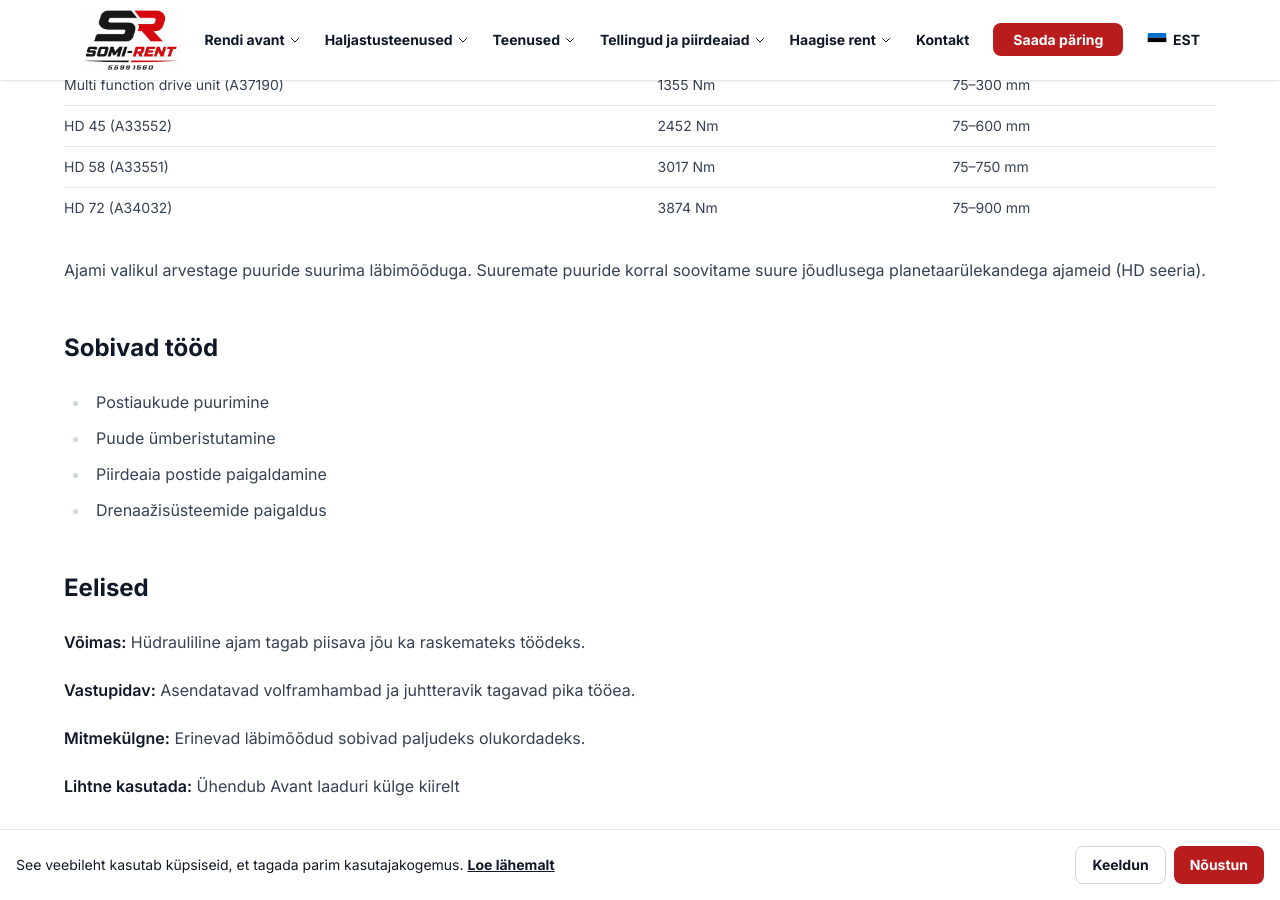
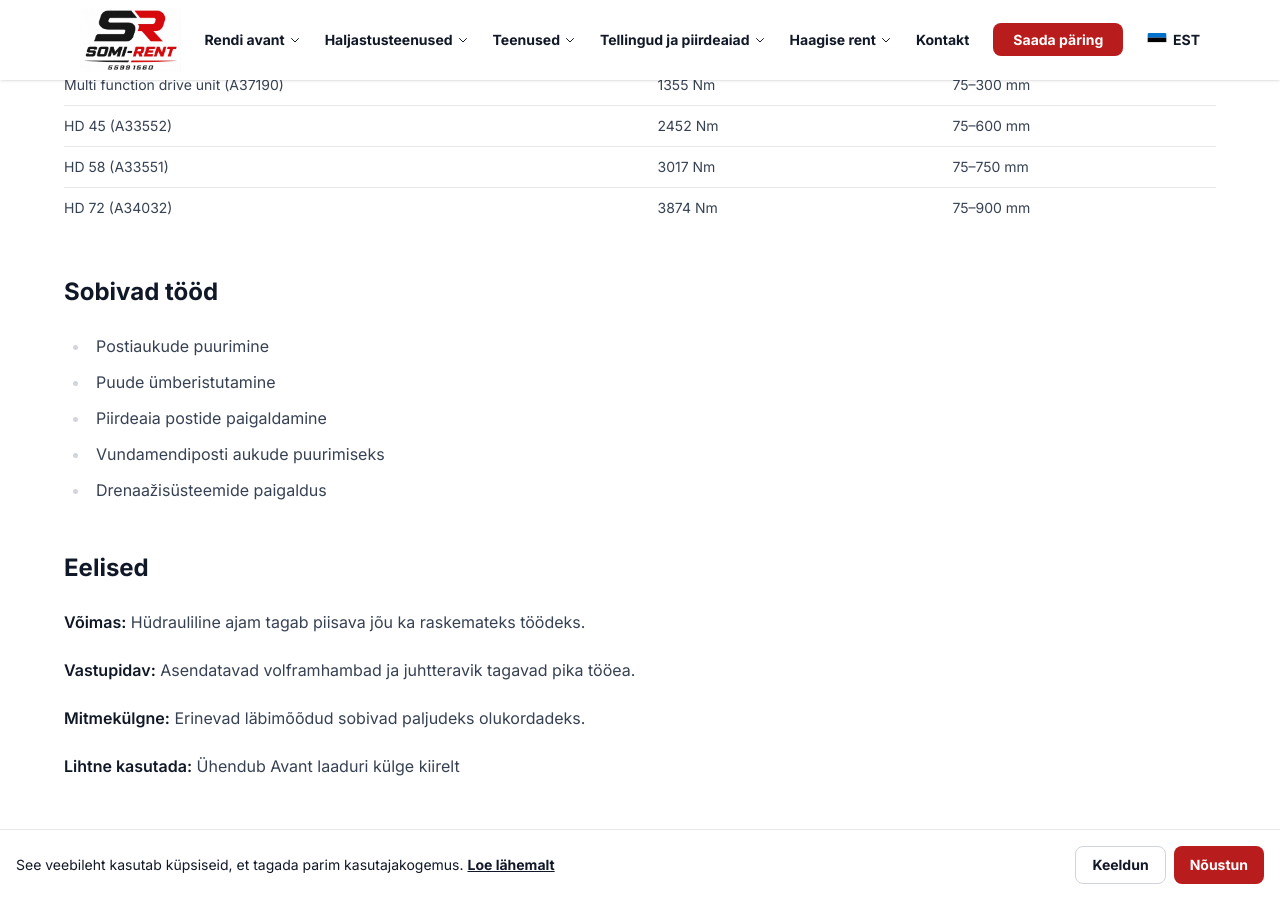
Before and after one commit to SoMi-Rent-OU/rendiportaal-homepage, a Jekyll site: the page built from _pages/et/products/maapuur.md, in a window 1280 px wide and 900 px high, scrolled down 1176 px. Built offline with Jekyll 4.4.1, drawn with Linux system fonts in a browser that asks for light colours.

Commit message:
Update _pages/et/products/maapuur.md (via Pages CMS)

```diff
--- a/_pages/et/products/maapuur.md
+++ b/_pages/et/products/maapuur.md
@@ -2,8 +2,8 @@
 lang: et
 lang_pair: /ru/products/maapuur/
 title: Maapuur
-description: Hüdrauliline maapuur postiaukude ja muudeks kaevetöödeks. Saadaval
-  100, 200 ja 300mm läbimõõduga.
+description: Hüdrauliline maapuur postiaukude, vundamendiposti ja puude
+  istutamiseks. Saadaval 100, 200 ja 300mm läbimõõduga.
 images:
   - /images/products/maapuur/maapuur.jpg
   - /images/products/maapuur/puurimine.jpg
@@ -40,13 +40,12 @@
 | HD 72 (A34032) | 3874 Nm | 75–900 mm |
 
 
-Ajami valikul arvestage puuride suurima läbimõõduga. Suuremate puuride korral soovitame suure jõudlusega planetaarülekandega ajameid (HD seeria).
-
 ## Sobivad tööd
 
 - Postiaukude puurimine
 - Puude ümberistutamine
 - Piirdeaia postide paigaldamine
+- Vundamendiposti aukude puurimiseks
 - Drenaažisüsteemide paigaldus
 
 ## Eelised
```
